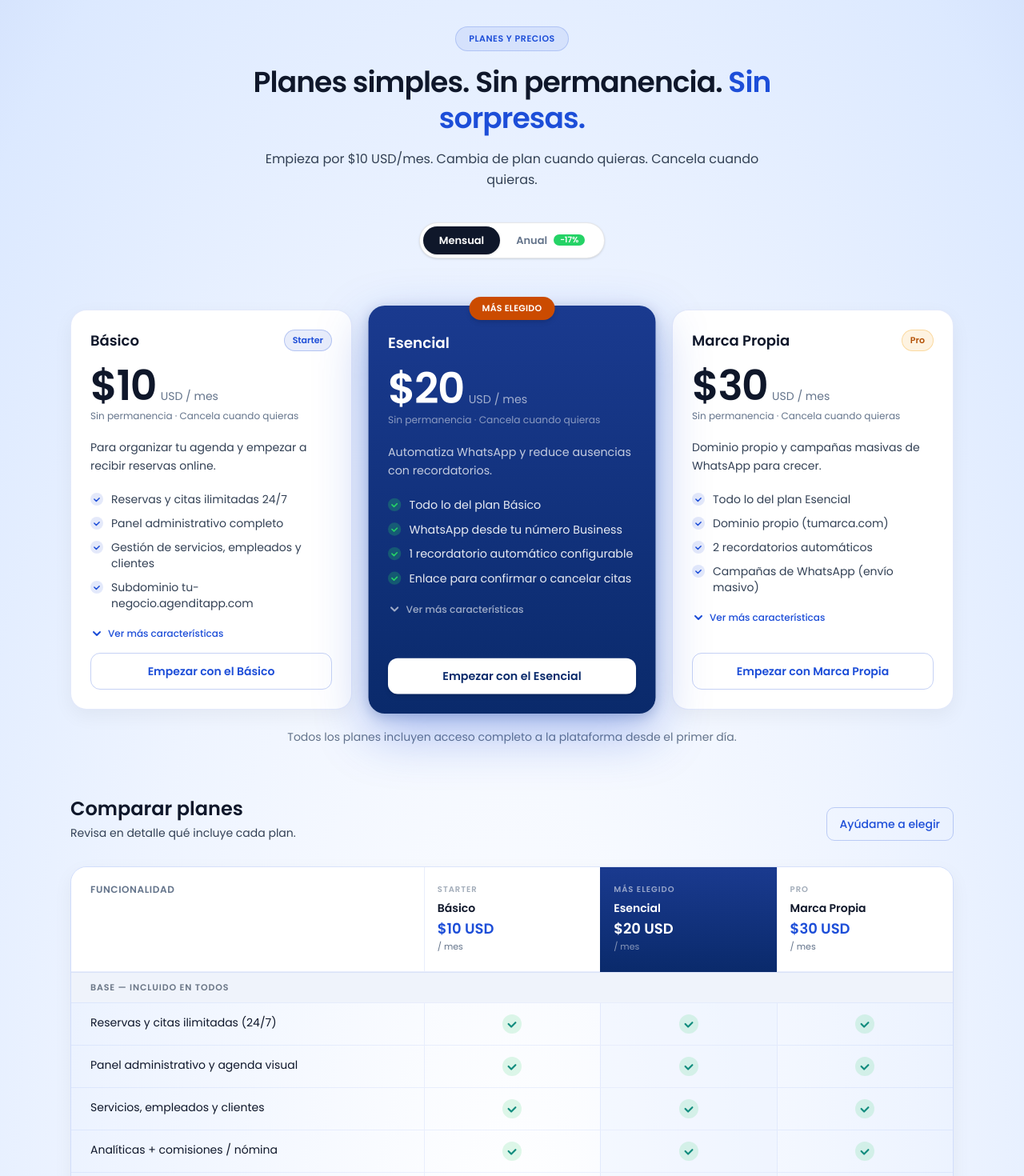
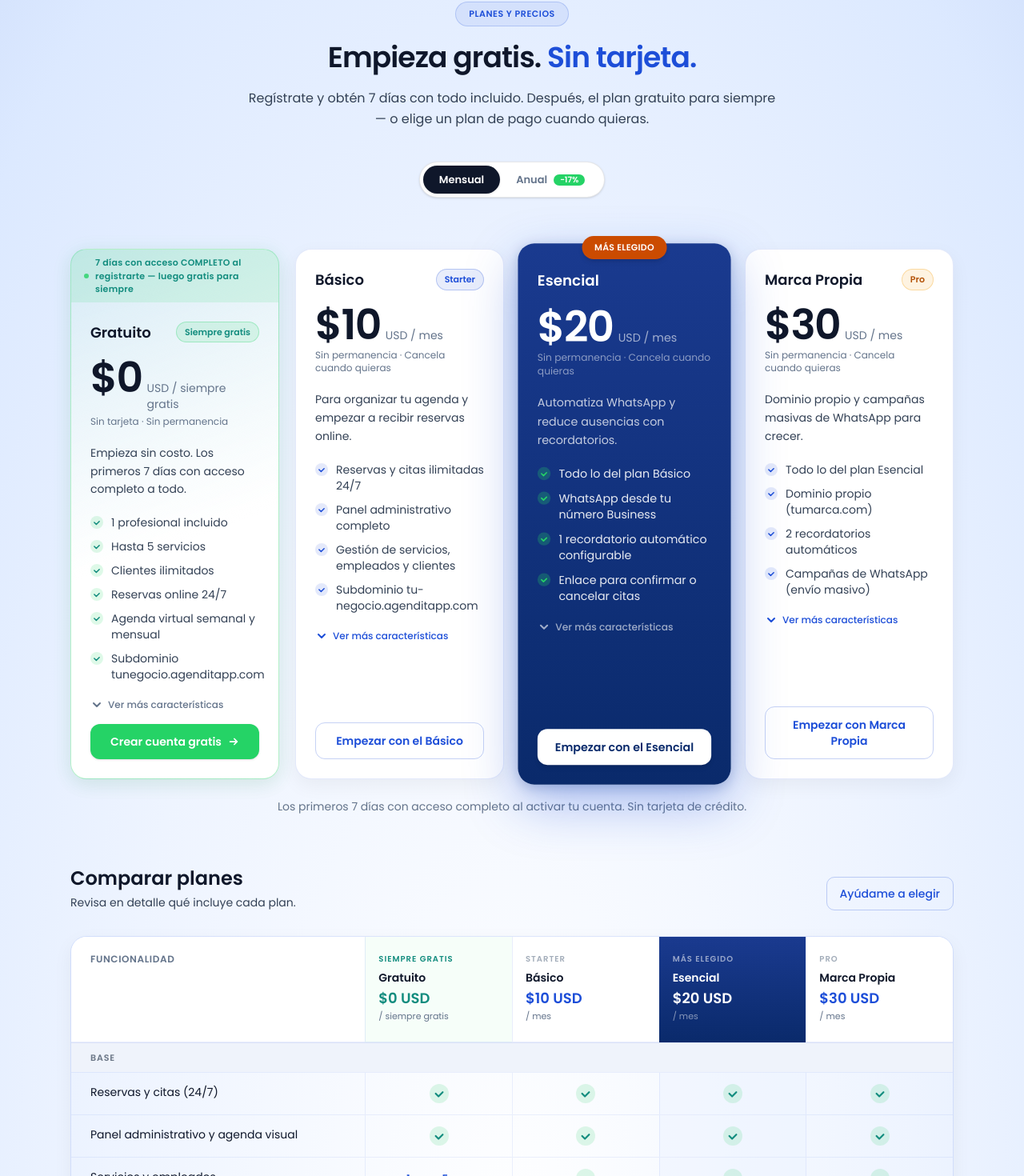
Before and after one commit to Jf08ml/agenditapp, a Next.js app: page /precios in a window 1280 px wide. Shown: the part 568-2038 px from the top of the page at 80% size. Built offline with nearby package versions, Linux system fonts and the light colour scheme.

Commit message:
Mejora cta para cuenta free

```diff
--- a/src/app/(landing)/sections/DemoLead.tsx
+++ b/src/app/(landing)/sections/DemoLead.tsx
@@ -6,6 +6,7 @@ import { DemoCtaButton } from "../components/ui/DemoCtaModal";
 import { motion, easeOut, type Variants } from "framer-motion";
 import { SelectorPais } from "../components/ui/SelectorPais";
 import { PAISES } from "../components/constants/paises";
+import { SIGNUP_HREF } from "../components/constants";
 
 const fadeInUp: Variants = {
   initial: { opacity: 0, y: 24 },
@@ -161,6 +162,25 @@ export default function DemoLead() {
                 Hablar por WhatsApp
               </DemoCtaButton>
             </motion.div>
+
+            {/* Self-signup CTA */}
+            <motion.div variants={fadeInUp} className="mt-4 flex items-center gap-3">
+              <div className="h-px flex-1 bg-[#0F172A]/8" />
+              <span className="text-[12px] text-[#64748B] whitespace-nowrap">o si prefieres explorar solo</span>
+              <div className="h-px flex-1 bg-[#0F172A]/8" />
+            </motion.div>
+            <motion.a
+              variants={fadeInUp}
+              href={SIGNUP_HREF}
+              target="_blank"
+              rel="noopener noreferrer"
+              className="mt-3 flex items-center justify-center gap-2 rounded-[12px] border border-[#0F172A]/12 px-5 py-3 text-[13px] font-semibold text-[#0F172A] hover:bg-[#F8FAFC] transition-colors"
+            >
+              Crear cuenta gratis — 7 días con todo incluido
+              <svg width="13" height="13" viewBox="0 0 16 16" fill="none" aria-hidden>
+                <path d="M3 8h10m0 0L9 4m4 4l-4 4" stroke="currentColor" strokeWidth="2" strokeLinecap="round" strokeLinejoin="round" />
+              </svg>
+            </motion.a>
           </motion.div>
 
           {/* ── Right: form card ── */}
--- a/src/app/(landing)/sections/Hero.tsx
+++ b/src/app/(landing)/sections/Hero.tsx
@@ -131,7 +131,7 @@ export default function Hero() {
                     className="w-1.5 h-1.5 rounded-full animate-pulse"
                     style={{ background: "var(--warm)" }}
                   />
-                  Nuevo · Plan desde $10 USD/mes
+                  Nuevo · Empieza gratis — sin tarjeta
                 </span>
               </motion.div>
 
@@ -204,7 +204,7 @@ export default function Hero() {
                     shadow-[0_6px_22px_rgba(29,78,216,0.35)] transition-colors
                     hover:bg-[#2563EB]"
                 >
-                  Crear mi demo gratis
+                  Crear cuenta gratis
                   <svg
                     width="16"
                     height="16"
--- a/src/app/(landing)/sections/Precio.tsx
+++ b/src/app/(landing)/sections/Precio.tsx
@@ -3,6 +3,7 @@
 import { useState } from "react";
 import { DemoCtaButton } from "../components/ui/DemoCtaModal";
 import { motion, AnimatePresence, easeOut, type Variants } from "framer-motion";
+import { SIGNUP_HREF } from "../components/constants";
 
 // ─── Icons ───────────────────────────────────────────────────────────────────
 const IconCheck = ({ className = "w-3.5 h-3.5" }: { className?: string }) => (
@@ -21,7 +22,7 @@ const IconChevron = ({ open }: { open: boolean }) => (
 );
 
 // ─── Data ────────────────────────────────────────────────────────────────────
-type PlanKey = "basico" | "esencial" | "marca";
+type PlanKey = "gratuito" | "basico" | "esencial" | "marca";
 
 const PLANS: Array<{
   key: PlanKey;
@@ -33,7 +34,30 @@ const PLANS: Array<{
   highlights: string[];
   ctaLabel: string;
   featured?: boolean;
+  free?: boolean;
 }> = [
+  {
+    key: "gratuito",
+    name: "Gratuito",
+    monthlyPrice: 0,
+    badge: "Siempre gratis",
+    badgeStyle: {
+      background: "rgba(37,211,102,0.12)",
+      color: "#128C7E",
+      border: "1px solid rgba(37,211,102,0.3)",
+    },
+    tagline: "Empieza sin costo. Los primeros 7 días con acceso completo a todo.",
+    highlights: [
+      "1 profesional incluido",
+      "Hasta 5 servicios",
+      "Clientes ilimitados",
+      "Reservas online 24/7",
+      "Agenda virtual semanal y mensual",
+      "Subdominio tunegocio.agenditapp.com",
+    ],
+    ctaLabel: "Crear cuenta gratis",
+    free: true,
+  },
   {
     key: "basico",
     name: "Básico",
@@ -91,6 +115,11 @@ const PLANS: Array<{
 ];
 
 const EXTRA_FEATURES: Record<PlanKey, string[]> = {
+  gratuito: [
+    "Analíticas básicas del negocio",
+    "Gestión básica de ingresos",
+    "Branding AgenditApp visible",
+  ],
   basico: [
     "Analíticas de negocio + comisiones / nómina por empleado",
     "Sistema de fidelidad para retener clientes",
@@ -121,32 +150,32 @@ type CompRow = { label: string; hint?: string; values: Record<PlanKey, boolean |
 
 const COMPARISON_GROUPS: Array<{ group: string; rows: CompRow[] }> = [
   {
-    group: "Base — incluido en todos",
+    group: "Base",
     rows: [
-      { label: "Reservas y citas ilimitadas (24/7)", values: { basico: true, esencial: true, marca: true } },
-      { label: "Panel administrativo y agenda visual", values: { basico: true, esencial: true, marca: true } },
-      { label: "Servicios, empleados y clientes", values: { basico: true, esencial: true, marca: true } },
-      { label: "Analíticas + comisiones / nómina", values: { basico: true, esencial: true, marca: true } },
-      { label: "Fidelidad + branding personalizado", values: { basico: true, esencial: true, marca: true } },
+      { label: "Reservas y citas (24/7)", values: { gratuito: true, basico: true, esencial: true, marca: true } },
+      { label: "Panel administrativo y agenda visual", values: { gratuito: true, basico: true, esencial: true, marca: true } },
+      { label: "Servicios y empleados", values: { gratuito: "1 emp · 5 serv", basico: true, esencial: true, marca: true } },
+      { label: "Analíticas del negocio", values: { gratuito: "Básicas", basico: true, esencial: true, marca: true } },
+      { label: "Fidelidad + branding personalizado", values: { gratuito: false, basico: true, esencial: true, marca: true } },
     ],
   },
   {
     group: "Presencia web",
     rows: [
-      { label: "Landing de bienvenida", values: { basico: "Sencilla", esencial: "Sencilla", marca: "Profesional" } },
-      { label: "Subdominio (tu-negocio.agenditapp.com)", values: { basico: true, esencial: true, marca: false } },
-      { label: "Dominio propio (tumarca.com)", values: { basico: false, esencial: false, marca: true } },
+      { label: "Landing de bienvenida", values: { gratuito: false, basico: "Sencilla", esencial: "Sencilla", marca: "Profesional" } },
+      { label: "Subdominio (tu-negocio.agenditapp.com)", values: { gratuito: true, basico: true, esencial: true, marca: false } },
+      { label: "Dominio propio (tumarca.com)", values: { gratuito: false, basico: false, esencial: false, marca: true } },
     ],
   },
   {
     group: "Automatización WhatsApp",
     rows: [
-      { label: "WhatsApp desde tu número Business", hint: "Mensajes enviados desde tu propio número", values: { basico: false, esencial: true, marca: true } },
-      { label: "Mensaje de agendamiento configurable", values: { basico: false, esencial: true, marca: true } },
-      { label: "Recordatorios automáticos", values: { basico: false, esencial: "1 recordatorio", marca: "2 recordatorios" } },
-      { label: "Mensajes editables", values: { basico: false, esencial: true, marca: true } },
-      { label: "Enlace para confirmar / cancelar citas", hint: "El cliente confirma o cancela desde WhatsApp", values: { basico: false, esencial: true, marca: true } },
-      { label: "Campañas masivas de WhatsApp", values: { basico: false, esencial: false, marca: true } },
+      { label: "WhatsApp desde tu número Business", hint: "Mensajes enviados desde tu propio número", values: { gratuito: false, basico: false, esencial: true, marca: true } },
+      { label: "Mensaje de agendamiento configurable", values: { gratuito: false, basico: false, esencial: true, marca: true } },
+      { label: "Recordatorios automáticos", values: { gratuito: false, basico: false, esencial: "1 recordatorio", marca: "2 recordatorios" } },
+      { label: "Mensajes editables", values: { gratuito: false, basico: false, esencial: true, marca: true } },
+      { label: "Enlace para confirmar / cancelar citas", hint: "El cliente confirma o cancela desde WhatsApp", values: { gratuito: false, basico: false, esencial: true, marca: true } },
+      { label: "Campañas masivas de WhatsApp", values: { gratuito: false, basico: false, esencial: false, marca: true } },
     ],
   },
 ];
@@ -192,10 +221,119 @@ function PlanCard({ plan, yearly }: { plan: typeof PLANS[number]; yearly: boolea
   const [expanded, setExpanded] = useState(false);
   const extras = EXTRA_FEATURES[plan.key];
   const price = yearly ? plan.monthlyPrice * 10 : plan.monthlyPrice;
-  const priceUnit = yearly ? "/ año" : "/ mes";
-  const priceNote = yearly
+  const priceUnit = plan.free ? "/ siempre gratis" : yearly ? "/ año" : "/ mes";
+  const priceNote = plan.free
+    ? "Sin tarjeta · Sin permanencia"
+    : yearly
     ? "2 meses gratis · facturación anual"
     : "Sin permanencia · Cancela cuando quieras";
+
+  if (plan.free) {
+    return (
+      <motion.div
+        variants={cardIn}
+        className="relative flex flex-col rounded-[20px] overflow-hidden h-full"
+        style={{
+          background: "linear-gradient(160deg, rgba(37,211,102,0.06) 0%, rgba(255,255,255,1) 55%)",
+          border: "1.5px solid rgba(37,211,102,0.35)",
+          boxShadow: "0 4px 24px rgba(37,211,102,0.10), var(--shadow-card)",
+        }}
+      >
+        {/* Trial ribbon */}
+        <div
+          className="flex items-center justify-center gap-2 px-4 py-2 text-[11px] font-bold tracking-wide"
+          style={{ background: "rgba(37,211,102,0.12)", color: "#128C7E" }}
+        >
+          <span className="w-1.5 h-1.5 rounded-full bg-[#25D366] animate-pulse flex-shrink-0" />
+          7 días con acceso COMPLETO al registrarte — luego gratis para siempre
+        </div>
+
+        <div className="p-6 flex flex-col flex-1">
+          {/* Header */}
+          <div className="flex items-start justify-between gap-3 mb-4">
+            <h3 className="text-lg font-semibold text-heading">{plan.name}</h3>
+            <span className="flex-shrink-0 px-2.5 py-1 rounded-full text-[11px] font-semibold" style={plan.badgeStyle}>
+              {plan.badge}
+            </span>
+          </div>
+
+          {/* Price */}
+          <div className="flex items-baseline gap-1.5 mb-1">
+            <span className="font-extrabold text-heading leading-none" style={{ fontSize: "clamp(36px,5vw,52px)", letterSpacing: "-0.03em" }}>
+              $0
+            </span>
+            <span className="text-sm text-muted">USD {priceUnit}</span>
+          </div>
+          <p className="text-xs text-muted mb-5">{priceNote}</p>
+
+          {/* Tagline */}
+          <p className="text-sm text-body mb-5 leading-relaxed">{plan.tagline}</p>
+
+          {/* Key highlights */}
+          <ul className="flex flex-col gap-2.5 mb-5">
+            {plan.highlights.map((h) => (
+              <li key={h} className="flex items-start gap-2.5 text-sm text-body">
+                <span className="mt-0.5 flex-shrink-0 w-4 h-4 rounded-full flex items-center justify-center"
+                  style={{ background: "rgba(37,211,102,0.15)", color: "#128C7E" }}>
+                  <IconCheck className="w-2.5 h-2.5" />
+                </span>
+                {h}
+              </li>
+            ))}
+          </ul>
+
+          {/* Expand toggle */}
+          <button
+            onClick={() => setExpanded((v) => !v)}
+            className="flex items-center gap-1.5 text-xs font-medium text-muted hover:text-body transition-colors mb-4 w-fit"
+          >
+            <IconChevron open={expanded} />
+            {expanded ? "Ocultar características" : "Ver más características"}
+          </button>
+
+          <AnimatePresence initial={false}>
+            {expanded && (
+              <motion.div
+                key="extras"
+                variants={expandVariants}
+                initial="collapsed"
+                animate="expanded"
+                exit="collapsed"
+                className="overflow-hidden"
+              >
+                <ul className="flex flex-col gap-2 mb-5 pt-1 border-t border-black/8">
+                  {extras.map((e) => (
+                    <li key={e} className="flex items-start gap-2.5 text-sm text-muted pt-2">
+                      <span className="mt-0.5 flex-shrink-0 w-4 h-4 rounded-full flex items-center justify-center"
+                        style={{ background: "rgba(37,211,102,0.10)", color: "#128C7E" }}>
+                        <IconCheck className="w-2.5 h-2.5" />
+                      </span>
+                      {e}
+                    </li>
+                  ))}
+                </ul>
+              </motion.div>
+            )}
+          </AnimatePresence>
+
+          <div className="flex-1" />
+
+          <a
+            href={SIGNUP_HREF}
+            target="_blank"
+            rel="noopener noreferrer"
+            className="w-full px-5 py-3 rounded-[12px] text-sm font-bold text-center transition-all duration-200 shadow-sm flex items-center justify-center gap-2"
+            style={{ background: "#25D366", color: "#fff" }}
+          >
+            {plan.ctaLabel}
+            <svg width="14" height="14" viewBox="0 0 16 16" fill="none" aria-hidden>
+              <path d="M3 8h10m0 0L9 4m4 4l-4 4" stroke="currentColor" strokeWidth="2" strokeLinecap="round" strokeLinejoin="round" />
+            </svg>
+          </a>
+        </div>
+      </motion.div>
+    );
+  }
 
   if (plan.featured) {
     return (
@@ -406,11 +544,11 @@ export default function Precio() {
             Planes y precios
           </span>
           <h2 className="text-3xl md:text-4xl font-semibold text-heading tracking-tight leading-tight">
-            Planes simples. Sin permanencia.{" "}
-            <span className="text-brand">Sin sorpresas.</span>
+            Empieza gratis.{" "}
+            <span className="text-brand">Sin tarjeta.</span>
           </h2>
           <p className="mt-4 text-base text-body leading-relaxed">
-            Empieza por $10 USD/mes. Cambia de plan cuando quieras. Cancela cuando quieras.
+            Regístrate y obtén 7 días con todo incluido. Después, el plan gratuito para siempre — o elige un plan de pago cuando quieras.
           </p>
         </motion.div>
 
@@ -451,7 +589,7 @@ export default function Precio() {
 
         {/* ── Plan cards ── */}
         <motion.div
-          className="grid gap-6 md:grid-cols-2 lg:grid-cols-3 items-stretch pt-4"
+          className="grid gap-5 sm:grid-cols-2 xl:grid-cols-4 items-stretch pt-4"
           variants={stagger}
           initial="initial"
           whileInView="animate"
@@ -469,7 +607,7 @@ export default function Precio() {
           whileInView="animate"
           viewport={{ once: true, amount: 0.5 }}
         >
-          Todos los planes incluyen acceso completo a la plataforma desde el primer día.
+          Los primeros 7 días con acceso completo al activar tu cuenta. Sin tarjeta de crédito.
         </motion.p>
 
         {/* ── Comparison table ── */}
@@ -495,7 +633,7 @@ export default function Precio() {
             style={{ boxShadow: "var(--shadow-card)" }}>
 
             {/* Header row */}
-            <div className="grid grid-cols-[2fr_1fr_1fr_1fr] bg-bg-card">
+            <div className="grid grid-cols-[2fr_1fr_1fr_1fr_1fr] bg-bg-card">
               <div className="px-6 py-5 border-b border-brand/10">
                 <p className="text-xs font-semibold text-muted uppercase tracking-wider">Funcionalidad</p>
               </div>
@@ -511,6 +649,14 @@ export default function Precio() {
                       ${yearly ? p.monthlyPrice * 10 : p.monthlyPrice} USD
                     </p>
                     <p className="text-[11px] text-white/50">{yearly ? "/ año" : "/ mes"}</p>
+                  </div>
+                ) : p.free ? (
+                  <div key={p.key} className="px-4 py-5 border-l border-brand/10 border-b border-brand/10"
+                    style={{ background: "rgba(37,211,102,0.04)" }}>
+                    <p className="text-[10px] font-bold uppercase tracking-widest mb-1.5" style={{ color: "#128C7E" }}>{p.badge}</p>
+                    <p className="text-sm font-semibold text-heading">{p.name}</p>
+                    <p className="text-lg font-bold mt-0.5" style={{ color: "#128C7E" }}>$0 USD</p>
+                    <p className="text-[11px] text-muted">/ siempre gratis</p>
                   </div>
                 ) : (
                   <div key={p.key} className="px-4 py-5 border-l border-brand/10 border-b border-brand/10">
@@ -528,15 +674,15 @@ export default function Precio() {
             {/* Groups */}
             {COMPARISON_GROUPS.map((group, gi) => (
               <div key={gi}>
-                <div className="grid grid-cols-[2fr_1fr_1fr_1fr]"
+                <div className="grid grid-cols-[2fr_1fr_1fr_1fr_1fr]"
                   style={{ background: "color-mix(in srgb, var(--brand) 4%, var(--bg-main))" }}>
-                  <div className="col-span-4 px-6 py-2.5 border-t border-brand/10">
+                  <div className="col-span-5 px-6 py-2.5 border-t border-brand/10">
                     <p className="text-[11px] font-bold text-body/70 uppercase tracking-[0.08em]">{group.group}</p>
                   </div>
                 </div>
                 {group.rows.map((row, ri) => (
                   <div key={ri}
-                    className="grid grid-cols-[2fr_1fr_1fr_1fr] border-t border-brand/8 hover:bg-brand/2 transition-colors">
+                    className="grid grid-cols-[2fr_1fr_1fr_1fr_1fr] border-t border-brand/8 hover:bg-brand/2 transition-colors">
                     <div className="px-6 py-3.5">
                       <p className="text-sm text-heading">{row.label}</p>
                       {row.hint && <p className="text-xs text-muted mt-0.5">{row.hint}</p>}
@@ -555,11 +701,22 @@ export default function Precio() {
             ))}
 
             {/* CTA row */}
-            <div className="grid grid-cols-[2fr_1fr_1fr_1fr] border-t border-brand/10 bg-bg-card">
+            <div className="grid grid-cols-[2fr_1fr_1fr_1fr_1fr] border-t border-brand/10 bg-bg-card">
               <div className="px-6 py-5" />
               {PLANS.map((p) => (
                 <div key={p.key}
                   className={`px-4 py-5 border-l border-brand/10 ${p.featured ? "bg-[rgba(232,240,255,0.4)]" : ""}`}>
+                  {p.free ? (
+                    <a
+                      href={SIGNUP_HREF}
+                      target="_blank"
+                      rel="noopener noreferrer"
+                      className="w-full px-3 py-2.5 rounded-[10px] text-xs font-bold text-center transition-all flex items-center justify-center"
+                      style={{ background: "#25D366", color: "#fff" }}
+                    >
+                      Gratis
+                    </a>
+                  ) : (
                     <DemoCtaButton
                       className={`w-full px-3 py-2.5 rounded-[10px] text-xs font-semibold text-center cursor-pointer transition-all ${
                         p.featured
@@ -569,6 +726,7 @@ export default function Precio() {
                     >
                       ${yearly ? p.monthlyPrice * 10 : p.monthlyPrice} USD {yearly ? "/ año" : "/ mes"}
                     </DemoCtaButton>
+                  )}
                 </div>
               ))}
             </div>
@@ -610,13 +768,20 @@ function MobileCompare({
   yearly: boolean;
 }) {
   const [open, setOpen] = useState(false);
-  const price = yearly ? plan.monthlyPrice * 10 : plan.monthlyPrice;
-  const priceUnit = yearly ? "/ año" : "/ mes";
+  const price = plan.free ? 0 : yearly ? plan.monthlyPrice * 10 : plan.monthlyPrice;
+  const priceUnit = plan.free ? "/ siempre gratis" : yearly ? "/ año" : "/ mes";
+  const priceColor = plan.free ? "#128C7E" : "var(--brand)";
 
   return (
-    <div className={`rounded-[16px] border bg-bg-card overflow-hidden ${
-      plan.featured ? "border-brand" : "border-brand/12"
-    }`} style={{ boxShadow: "var(--shadow-card)" }}>
+    <div
+      className={`rounded-[16px] border bg-bg-card overflow-hidden ${
+        plan.featured ? "border-brand" : plan.free ? "" : "border-brand/12"
+      }`}
+      style={{
+        boxShadow: "var(--shadow-card)",
+        ...(plan.free ? { borderColor: "rgba(37,211,102,0.35)", borderWidth: "1.5px" } : {}),
+      }}
+    >
       <button
         onClick={() => setOpen((v) => !v)}
         className="w-full flex items-center justify-between gap-4 px-5 py-4 text-left"
@@ -628,7 +793,7 @@ function MobileCompare({
               {plan.badge}
             </span>
           </div>
-          <p className="text-brand font-bold text-lg mt-0.5">
+          <p className="font-bold text-lg mt-0.5" style={{ color: priceColor }}>
             ${price} USD{" "}
             <span className="text-muted text-xs font-normal">{priceUnit}</span>
           </p>
@@ -660,6 +825,17 @@ function MobileCompare({
                 </div>
               ))}
 
+              {plan.free ? (
+                <a
+                  href={SIGNUP_HREF}
+                  target="_blank"
+                  rel="noopener noreferrer"
+                  className="w-full px-5 py-3 rounded-[12px] text-sm font-bold text-center mt-2 flex items-center justify-center gap-2"
+                  style={{ background: "#25D366", color: "#fff" }}
+                >
+                  {plan.ctaLabel}
+                </a>
+              ) : (
                 <DemoCtaButton
                   className={`w-full px-5 py-3 rounded-[12px] text-sm font-semibold text-center cursor-pointer mt-2 ${
                     plan.featured
@@ -669,6 +845,7 @@ function MobileCompare({
                 >
                   {plan.ctaLabel}
                 </DemoCtaButton>
+              )}
             </div>
           </motion.div>
         )}
```
Also changed, not shown: src/app/precios/page.tsx (+8 -9 lines). Lines whose indentation alone changed are shown as unchanged.
